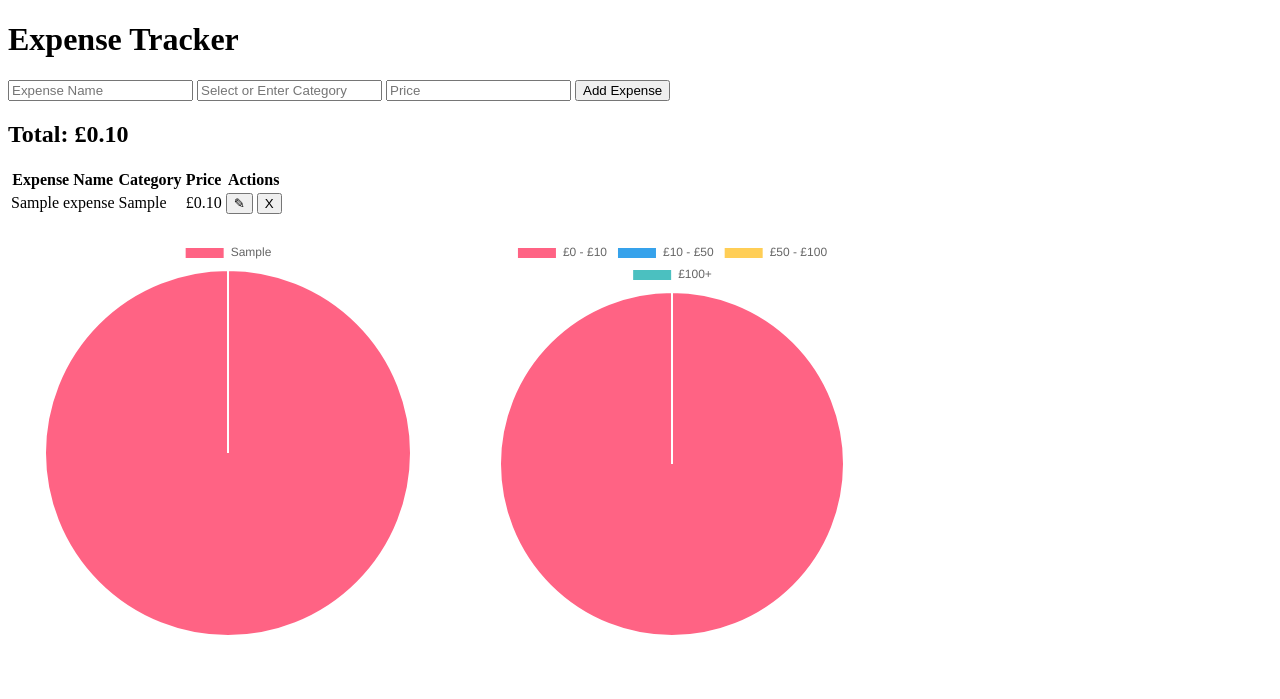
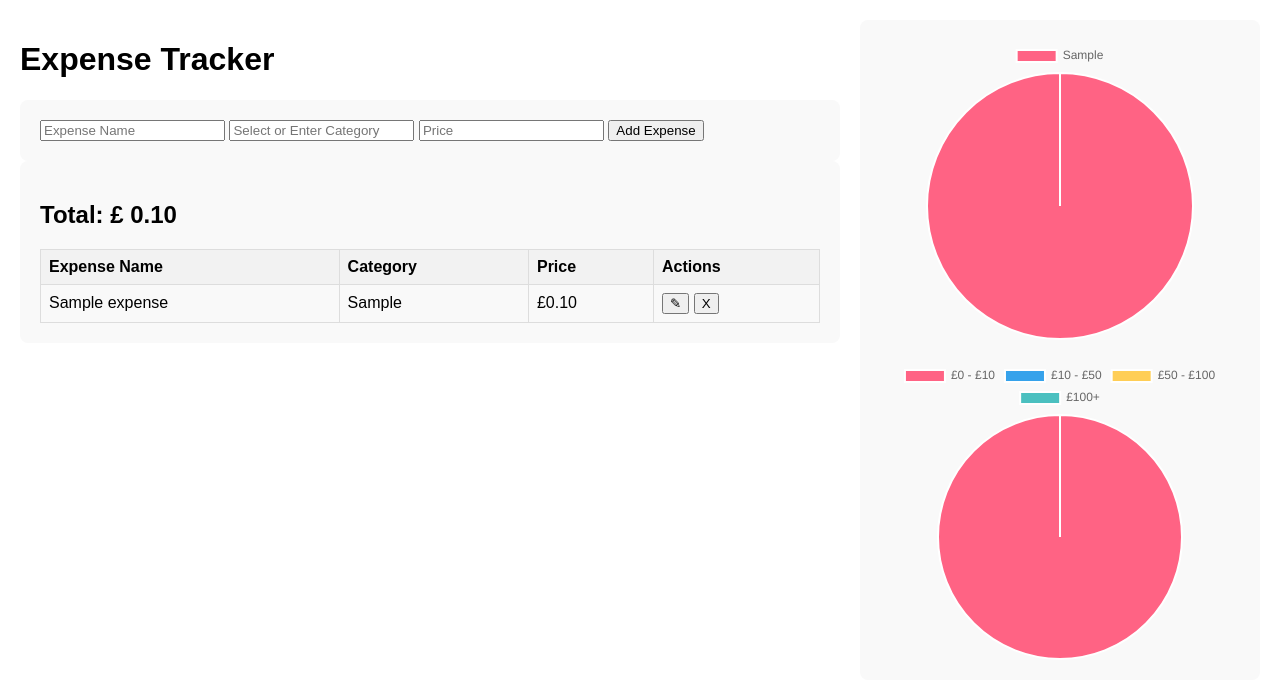
Before and after one commit to thebigburd/expense-tracker, a Flask app: page / in a window 1280 px wide. Shown: the top 699 px of the page. Run offline with Flask 3, Linux system fonts and the light colour scheme; tables that the repository leaves empty hold one stand-in row (values such as "Sample post").

Commit message:
Added CSS layout for page

```diff
--- /dev/null
+++ b/static/styles.css
@@ -0,0 +1,89 @@
+/* styles.css */
+body {
+    font-family: Arial, sans-serif;
+    margin: 0;
+    padding: 20px;
+    box-sizing: border-box;
+}
+
+.container {
+    display: grid;
+    grid-template-columns: 1fr 400px;
+    gap: 20px;
+}
+
+.expense-form,
+.expense-list,
+.charts {
+    background-color: #f9f9f9;
+    padding: 20px;
+    border-radius: 8px;
+}
+
+.charts {
+    display: flex;
+    flex-direction: column;
+    gap: 20px;
+}
+
+.chart-container {
+    width: 100%;
+    height: 300px;
+}
+
+table {
+    width: 100%;
+    border-collapse: collapse;
+}
+
+th, td {
+    border: 1px solid #ddd;
+    padding: 8px;
+    text-align: left;
+}
+
+th {
+    background-color: #f2f2f2;
+}
+
+.edit-mode .edit-field {
+    display: inline-block;
+}
+
+.edit-mode .display-field {
+    display: none;
+}
+
+.display-mode .edit-field {
+    display: none;
+}
+
+.display-mode .display-field {
+    display: inline-block;
+}
+
+/* Responsive design */
+@media (max-width: 1200px) {
+    .container {
+        grid-template-columns: 1fr;
+    }
+
+    .charts {
+        flex-direction: row;
+        flex-wrap: wrap;
+    }
+
+    .chart-container {
+        width: calc(50% - 10px);
+    }
+}
+
+@media (max-width: 768px) {
+    .charts {
+        flex-direction: column;
+    }
+
+    .chart-container {
+        width: 100%;
+    }
+}
--- a/templates/index.html
+++ b/templates/index.html
@@ -4,27 +4,8 @@
     <meta charset="UTF-8">
     <meta name="viewport" content="width=device-width, initial-scale=1.0">
     <title>Expense Tracker</title>
+    <link rel="stylesheet" href="{{ url_for('static', filename='styles.css') }}">
     <script src="https://cdn.jsdelivr.net/npm/chart.js"></script>
-    <style>
-        .edit-mode .edit-field {
-            display: inline-block;
-        }
-        .edit-mode .display-field {
-            display: none;
-        }
-        .display-mode .edit-field {
-            display: none;
-        }
-        .display-mode .display-field {
-            display: inline-block;
-        }
-        .chart-container {
-            width: 400px;
-            height: 400px;
-            margin: 20px;
-            display: inline-block;
-        }
-    </style>
     <script>
     function formatPrice(input) {
         const value = input.value;
@@ -114,6 +95,7 @@
             },
             options: {
                 responsive: true,
+                maintainAspectRatio: false,
                 title: {
                     display: true,
                     text: 'Expenses by Category'
@@ -153,6 +135,7 @@
             },
             options: {
                 responsive: true,
+                maintainAspectRatio: false,
                 title: {
                     display: true,
                     text: 'Expenses by Price Range'
@@ -175,11 +158,14 @@
     </script>
 </head>
 <body>
+    <div class="container">
+        <div class="main-content">
             <h1>Expense Tracker</h1>
 
+            <div class="expense-form">
                 <form method="POST" action="/add">
                     <input type="text" name="name" placeholder="Expense Name" required>
-        <input list="categories" name="category" placeholder="Select or Enter Category">
+                    <input list="categories" name="category" placeholder="Select or Enter Category" required>
                     <datalist id="categories">
                         <option value="Food">
                         <option value="Bills">
@@ -189,8 +175,10 @@
                     <input type="number" step="0.01" name="price" id="price" placeholder="Price" required oninput="formatPrice(this)">
                     <button type="submit">Add Expense</button>
                 </form>
+            </div>
 
-    <h2>Total: £<span id="total">{{ total }}</span></h2>
+            <div class="expense-list">
+                <h2>Total: £ <span id="total">{{ total }}</span></h2>
 
                 <table>
                     <thead>
@@ -226,13 +214,18 @@
                         {% endfor %}
                     </tbody>
                 </table>
+            </div>
+        </div>
 
+        <div class="charts">
             <div class="chart-container">
                 <canvas id="categoryChart"></canvas>
             </div>
             <div class="chart-container">
                 <canvas id="priceRangeChart"></canvas>
             </div>
+        </div>
+    </div>
 
 </body>
 </html>
```
Lines whose indentation alone changed are shown as unchanged.
